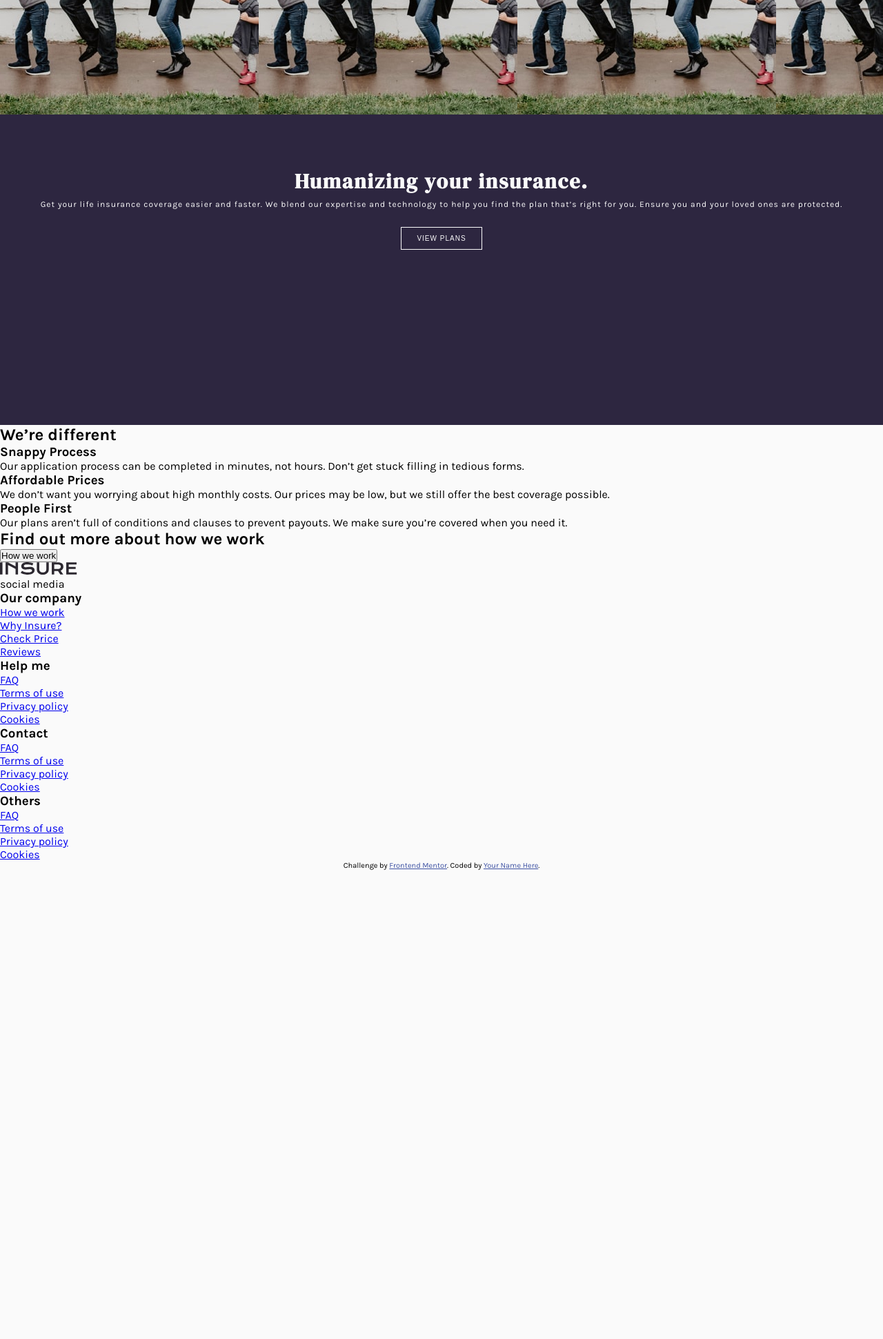
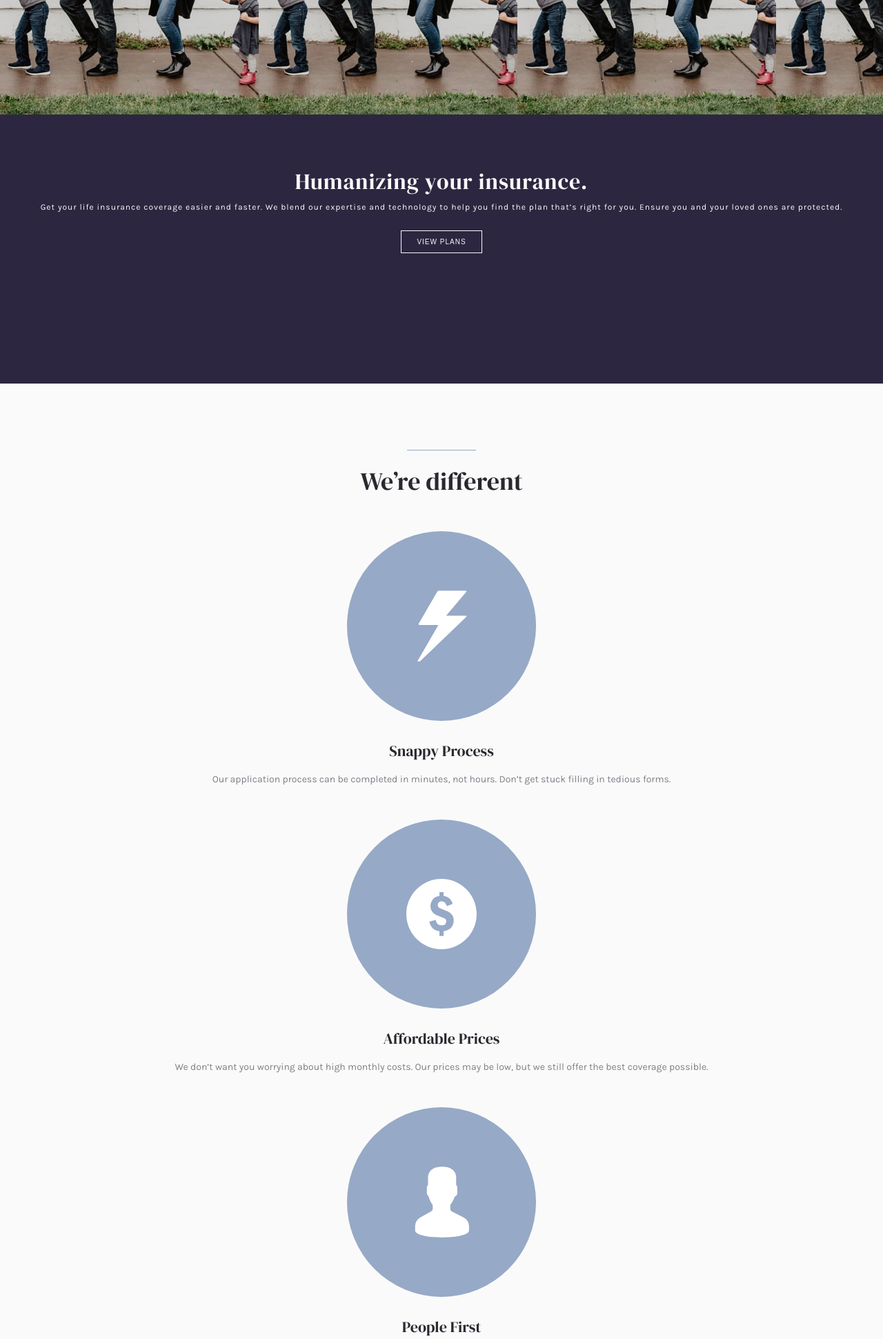
Before and after one commit to Z11mm/insure-landing-page, a PHP site: page / in a window 1280 px wide. Shown: the part 378-2319 px from the top of the page at 69% size. Before the commit the page ends 1639 px from the top, so only its background shows below. Run offline with PHP 8.4, Linux system fonts and the light colour scheme.

Commit message:
adding homepage styles

```diff
--- a/css/styles.min.css
+++ b/css/styles.min.css
@@ -52,8 +52,8 @@ header nav {
   margin-left: auto;
 }
 
-.links-header li,
-.links-header button {
+.header-links li,
+.header-links button {
   display: none;
 }
 
@@ -64,25 +64,92 @@ header nav {
 }
 
 .hero .hero-text {
-  height: 450px;
+  height: 390px;
   text-align: center;
-  padding: 5rem 2rem 4rem;
+  padding: 5rem 1rem 1rem;
   text-align: center;
   background-color: #2d2640;
   color: #fafafa;
 }
 
 .hero .hero-text h1 {
+  font-weight: 400;
   font-family: "DM Serif Display", sans-serif;
-  font-size: 30px;
-  margin-bottom: 0.5rem;
+  font-size: 32px;
+  margin-bottom: 0.6rem;
   line-height: 1.1;
-  letter-spacing: 2px;
+  letter-spacing: 1px;
 }
 
 .hero .hero-text p {
   font-size: 12px;
-  line-height: 1.5;
+  line-height: 1.6;
   letter-spacing: 1px;
 }
+
+.brand-details {
+  margin: 6rem 0 3rem;
+  padding: 1.3rem 1rem;
+  text-align: center;
+  position: relative;
+}
+
+.brand-details h2 {
+  font-size: 36px;
+}
+
+.brand-details h2,
+.brand-details h3 {
+  font-family: "DM Serif Display", sans-serif;
+  color: #2b272f;
+  font-weight: 400;
+}
+
+.brand-details p {
+  color: #837d87;
+}
+
+.brand-details .borderline::before {
+  background-color: #95a9c6;
+  top: 0;
+  content: '';
+  height: 1px;
+  left: 50%;
+  position: absolute;
+  -webkit-transform: translate(-50%, 0);
+          transform: translate(-50%, 0);
+  width: 100px;
+  margin-bottom: 1rem;
+}
+
+.brand-details .brand-details-content {
+  margin: 3rem 0;
+}
+
+.brand-details .brand-details-content img {
+  margin-bottom: 1.5rem;
+  width: 22%;
+}
+
+.brand-details .brand-details-content h3 {
+  margin-bottom: 1rem;
+  font-size: 22px;
+}
+
+.brand-details .brand-details-content p {
+  font-size: 14px;
+  line-height: 1.5;
+}
+
+.call-to-action {
+  background-color: #2d2640;
+  margin: 0 1rem;
+  color: #fafafa;
+  text-align: center;
+  padding: 3rem 2rem;
+}
+
+.call-to-action h2 {
+  font-family: "DM Serif Display", sans-serif;
+}
 /*# sourceMappingURL=styles.min.css.map */
--- a/index.html
+++ b/index.html
@@ -11,7 +11,7 @@
       sizes="32x32"
       href="./images/favicon-32x32.png"
     />
-    <link rel="stylesheet" href="./css/styles.min.css">
+    <link rel="stylesheet" href="./css/styles.min.css" />
 
     <title>Frontend Mentor | Insure landing page</title>
 
@@ -28,7 +28,7 @@
   <body>
     <header>
       <img src="./images/logo.svg" alt="Brand Logo" class="logo" />
-      <nav class="links-header">
+      <nav class="header-links">
         <ul>
           <a href="#">
             <li>How we work</li>
@@ -40,8 +40,12 @@
             <li>Account</li>
           </a>
           <button type="button" class="button">View plans</button>
-          <a href="#"><img src="./images/icon-hamburger.svg" class="icon" alt="Options"></a>
-          <a href="#" style="display: none;"><img src="./images/icon-close.svg" class="icon" alt="Close"></a>
+          <a href="#"
+            ><img src="./images/icon-hamburger.svg" class="icon" alt="Options"
+          /></a>
+          <a href="#" style="display: none;"
+            ><img src="./images/icon-close.svg" class="icon" alt="Close"
+          /></a>
         </ul>
       </nav>
     </header>
@@ -52,31 +56,34 @@
         <h1>Humanizing your insurance.</h1>
         <p>
           Get your life insurance coverage easier and faster. We blend our
-          expertise and technology to help you find the plan that’s right for you.
-          Ensure you and your loved ones are protected.
+          expertise and technology to help you find the plan that’s right for
+          you. Ensure you and your loved ones are protected.
         </p>
         <button type="button" class="button">View plans</button>
       </div>
-
     </section>
 
     <section class="brand-details">
+      <div class="borderline"></div>
       <h2>We’re different</h2>
-      <div>
+      <div class="brand-details-content">
+        <img src="./images/icon-snappy-process.svg" alt="bolt icon" />
         <h3>Snappy Process</h3>
         <p>
           Our application process can be completed in minutes, not hours. Don’t
           get stuck filling in tedious forms.
         </p>
       </div>
-      <div>
+      <div class="brand-details-content">
+        <img src="./images/icon-affordable-prices.svg" alt="dollar sign icon" />
         <h3>Affordable Prices</h3>
         <p>
           We don’t want you worrying about high monthly costs. Our prices may be
           low, but we still offer the best coverage possible.
         </p>
       </div>
-      <div>
+      <div class="brand-details-content">
+        <img src="./images/icon-people-first.svg" alt="people first icon" />
         <h3>People First</h3>
         <p>
           Our plans aren’t full of conditions and clauses to prevent payouts. We
@@ -86,8 +93,10 @@
     </section>
 
     <section>
-      <h2>Find out more about how we work</h2>
-      <button type="button">How we work</button>
+      <div class="call-to-action">
+        <h2>Find out more about how we work</h2>
+        <button type="button" class="button">How we work</button>
+      </div>
     </section>
 
     <footer>
--- a/scss/_base.scss
+++ b/scss/_base.scss
@@ -1,6 +1,7 @@
 // fonts
 $font-family-headings: 'DM Serif Display', sans-serif;
 $font-family-body: 'Karla', sans-serif;
+$font-size: 15px;
 
 // colors
 $dark-violet: hsl(256, 26%, 20%);
--- a/scss/styles.scss
+++ b/scss/styles.scss
@@ -25,7 +25,7 @@ header {
   }
 }
 
-.links-header {
+.header-links {
   li,
   button {
     display: none;
@@ -40,25 +40,95 @@ header {
   }
 
   .hero-text {
-    height: 450px;
+    height: 390px;
     text-align: center;
-    padding: 5rem 2rem 4rem;
+    padding: 5rem 1rem 1rem;
     text-align: center;
     background-color: $dark-violet;
     color: $very-light-grey;
 
     h1 {
+      font-weight: 400;
       font-family: $font-family-headings;
-      font-size: 30px;
-      margin-bottom: 0.5rem;
+      font-size: 32px;
+      margin-bottom: 0.6rem;
       line-height: 1.1;
-      letter-spacing: 2px;
+      letter-spacing: 1px;
     }
 
     p {
       font-size: 12px;
-      line-height: 1.5;
+      line-height: 1.6;
       letter-spacing: 1px;
     }
   }
 }
+
+// we're different
+.brand-details {
+  margin: 6rem 0 3rem;
+  padding: 1.3rem 1rem;
+  text-align: center;
+  position: relative;
+
+  h2 {
+    font-size: 36px;
+  }
+
+  h2,
+  h3 {
+    font-family: $font-family-headings;
+    color: $very-dark-violet;
+    font-weight: 400;
+  }
+
+  p {
+    color: $dark-greyish-violet;
+  }
+
+  .borderline {
+    &::before {
+      background-color: $greyish-blue;
+      top: 0;
+      content: '';
+      height: 1px;
+      left: 50%;
+      position: absolute;
+      transform: translate(-50%, 0);
+      width: 100px;
+      margin-bottom: 1rem;
+    }
+  }
+
+  .brand-details-content {
+    margin: 3rem 0;
+
+    img {
+      margin-bottom: 1.5rem;
+      width: 22%;
+    }
+
+    h3 {
+      margin-bottom: 1rem;
+      font-size: 22px;
+    }
+
+    p {
+      font-size: 14px;
+      line-height: 1.5;
+    }
+  }
+}
+
+// call to action
+.call-to-action {
+  background-color: $dark-violet;
+  margin: 0 1rem;
+  color: $very-light-grey;
+  text-align: center;
+  padding: 3rem 2rem;
+
+  h2 {
+    font-family: $font-family-headings;
+  }
+}
```
Also changed, not shown: 1 other file.
